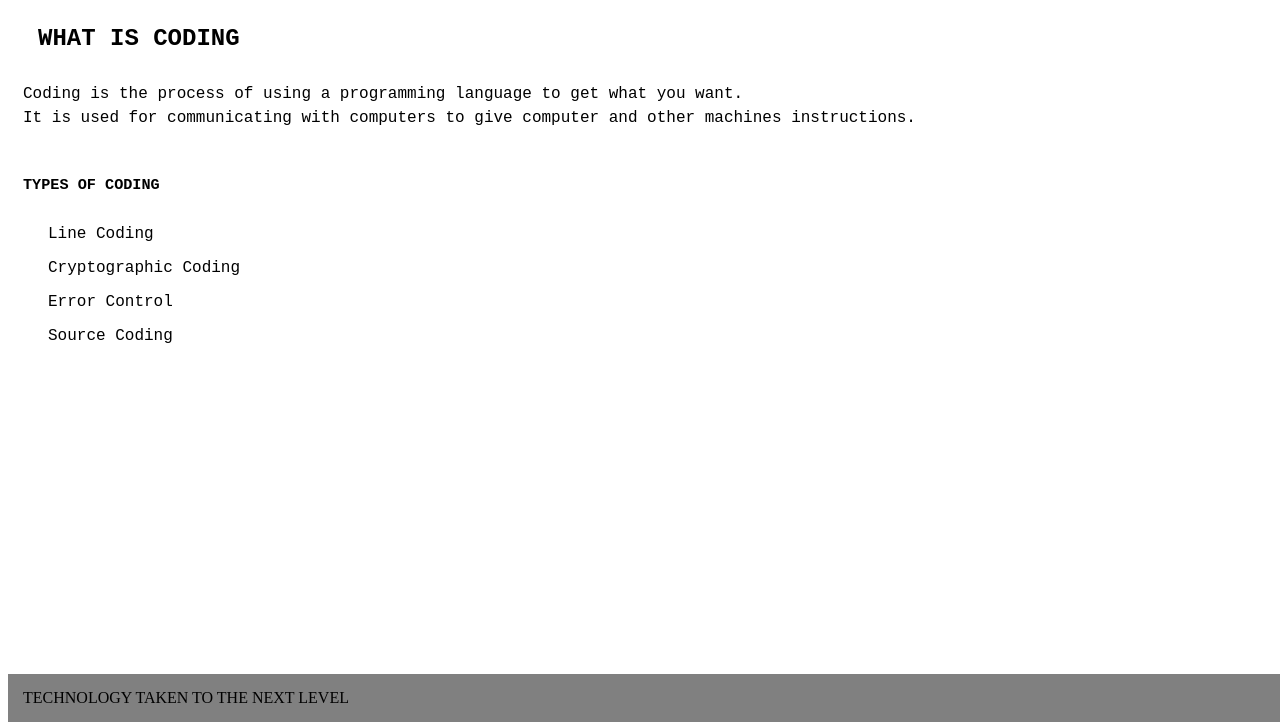
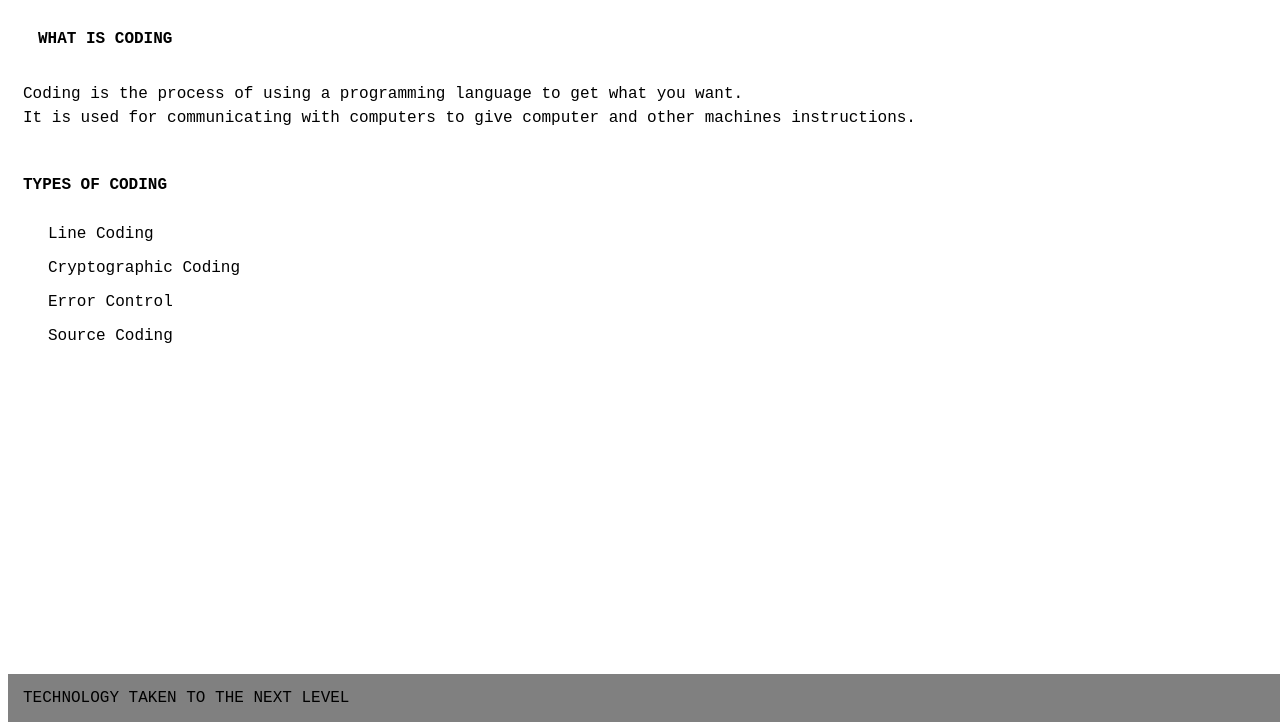
Before and after one commit to musalethu/website_, a plain HTML site: page index.html in a window 1280 px wide. Shown: the part 78-800 px from the top of the page. Drawn offline with Linux system fonts and the light colour scheme.

Commit message:
made a change

```diff
--- a/index.css
+++ b/index.css
@@ -10,6 +10,7 @@ h2 {
   padding: 15px;
   margin: auto;
   font-family: monospace;
+  font-size: large;
 }
 h3 {
   color: black;
@@ -25,6 +26,9 @@ h3 {
   background-color: grey;
   padding: 15px;
   margin: auto;
+  color: black;
+  font-family: monospace;
+  font-size: large;
 }
 .paragraph1 {
   padding: 15px;
@@ -37,6 +41,7 @@ h3 {
   padding: 15px;
   margin: auto;
   font-family: monospace;
+  font-size: large;
 }
 ul {
   font-family: monospace;
```
